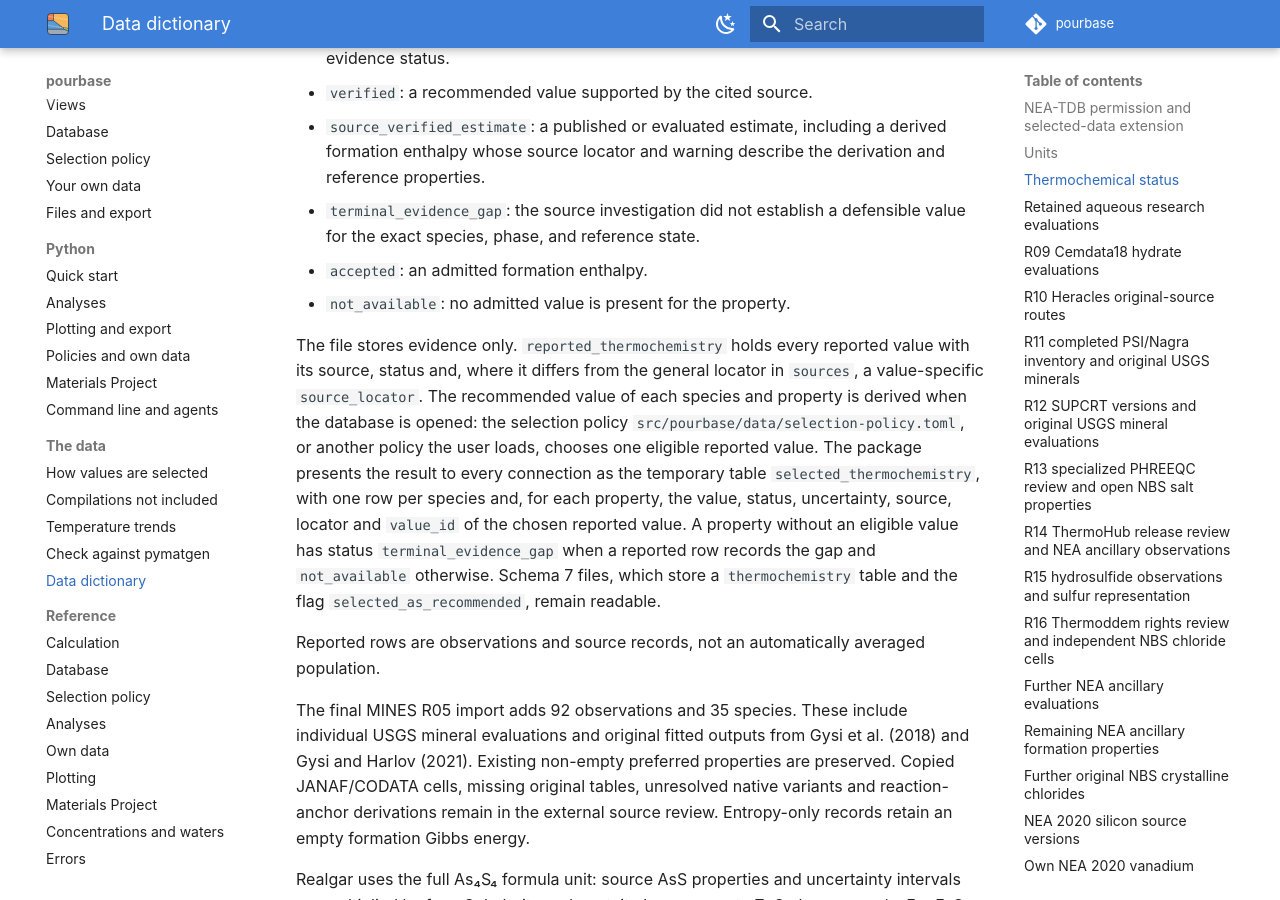
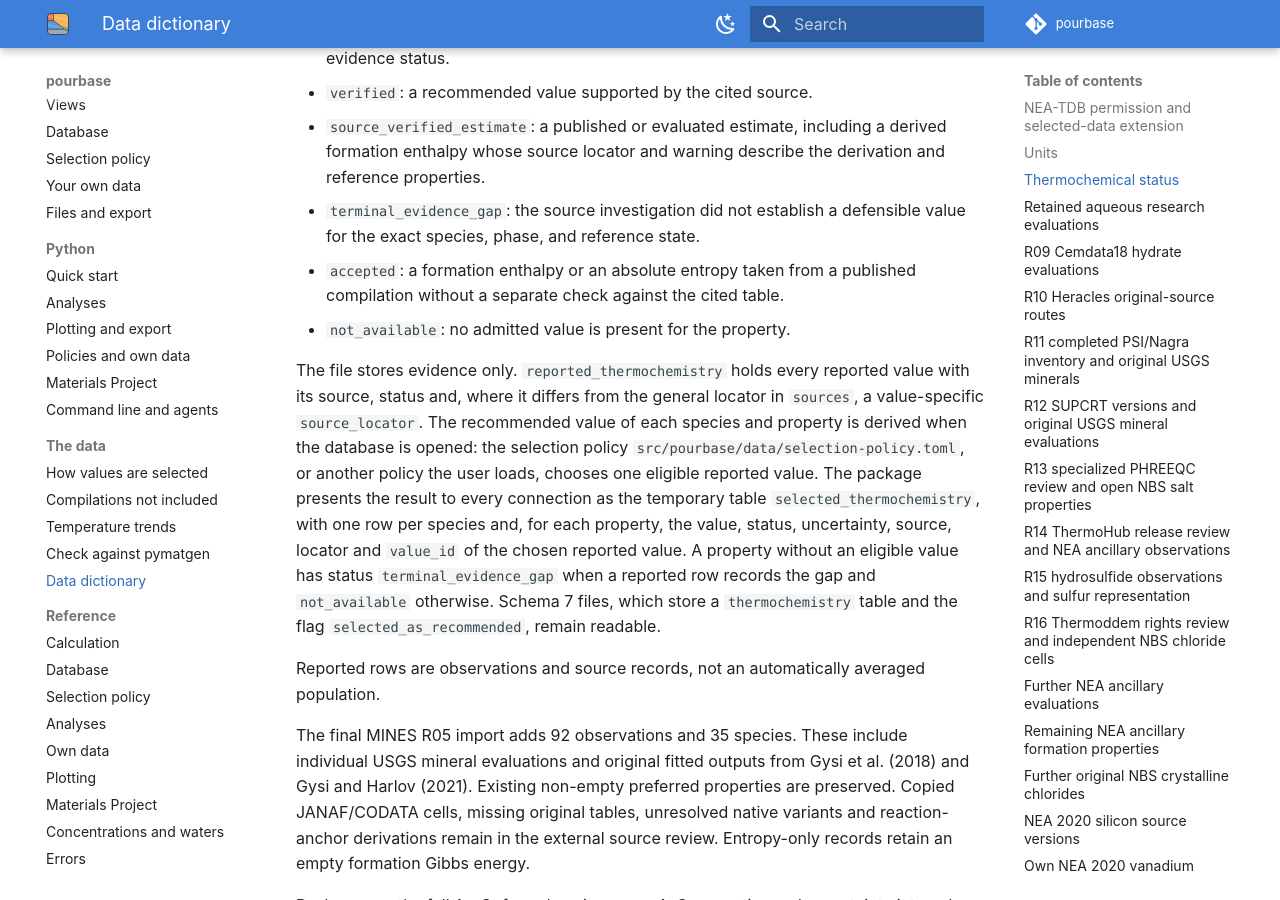
Before and after one commit to FrederikLizakJohansen/pourbase, an MkDocs documentation site: the page built from docs/DATA_DICTIONARY.md, in a window 1280 px wide and 900 px high, scrolled down 5985 px. Built offline with MkDocs 1.6.1 and Material for MkDocs 9.7.7, drawn with Linux system fonts in a browser that asks for light colours; comment, search, counter and statistics services are not loaded.

Commit message:
Define accepted for entropies and retake the policy-comparison screenshots
Elemental absolute entropies taken from a compilation without a separate check
now carry the accepted status, so the data dictionary and the selection page
define it for formation enthalpies and absolute entropies. The policy
comparison screenshots show the example policy without the removed CODATA and
NIST WebBook families.

```diff
--- a/docs/DATA_DICTIONARY.md
+++ b/docs/DATA_DICTIONARY.md
@@ -236,7 +236,8 @@ These holds carry the original values and source locations for later review.
   enthalpy whose source locator and warning describe the derivation and reference properties.
 - `terminal_evidence_gap`: the source investigation did not establish a defensible value for the
   exact species, phase, and reference state.
-- `accepted`: an admitted formation enthalpy.
+- `accepted`: a formation enthalpy or an absolute entropy taken from a published compilation without a
+  separate check against the cited table.
 - `not_available`: no admitted value is present for the property.
 
 The file stores evidence only. `reported_thermochemistry` holds every reported value with its
```
Also changed, not shown: docs/data/selection.md (+1 -1 lines), docs/assets/screens/dark/policy-comparison.png, docs/assets/screens/policy-comparison.png.
